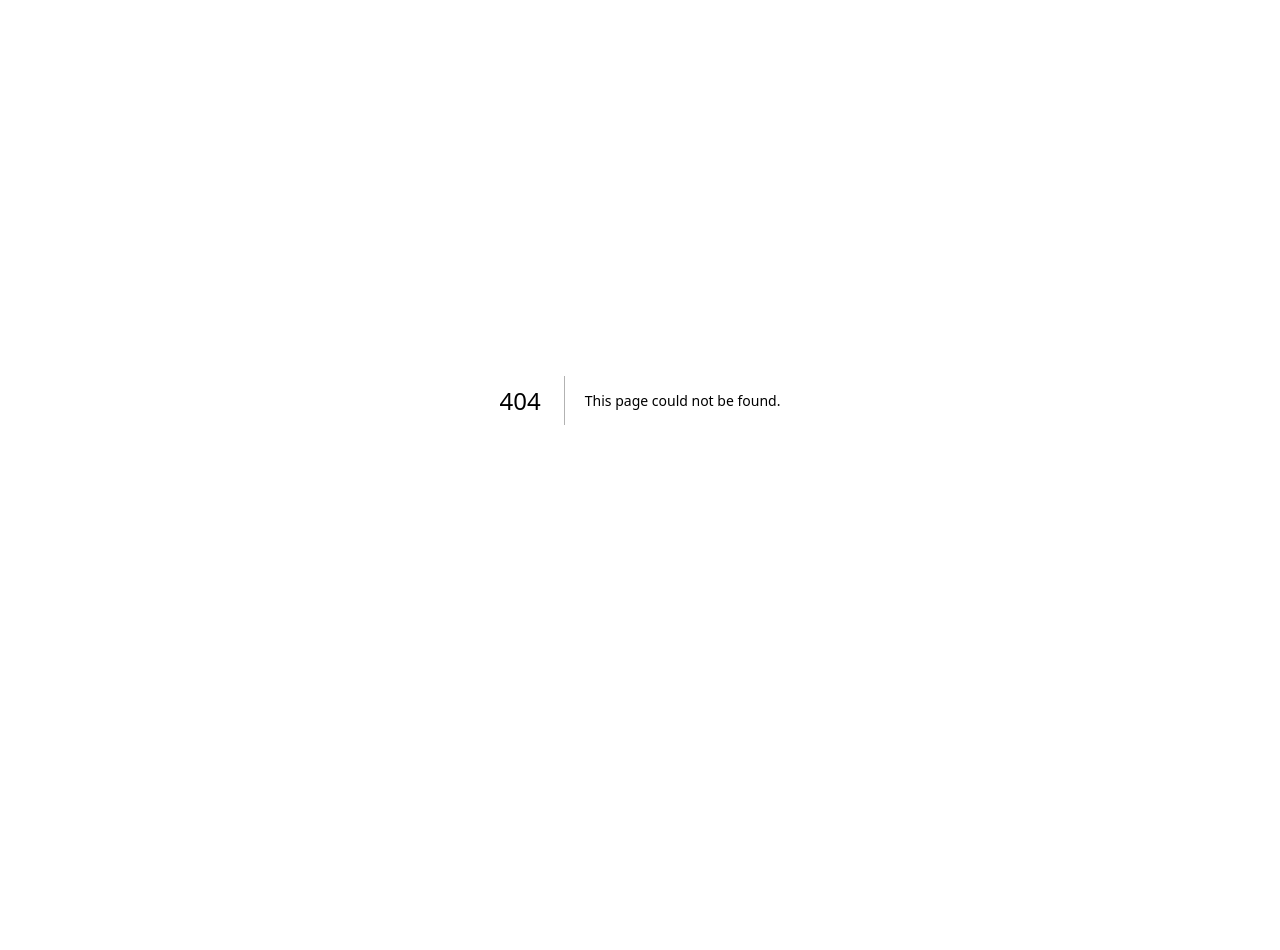
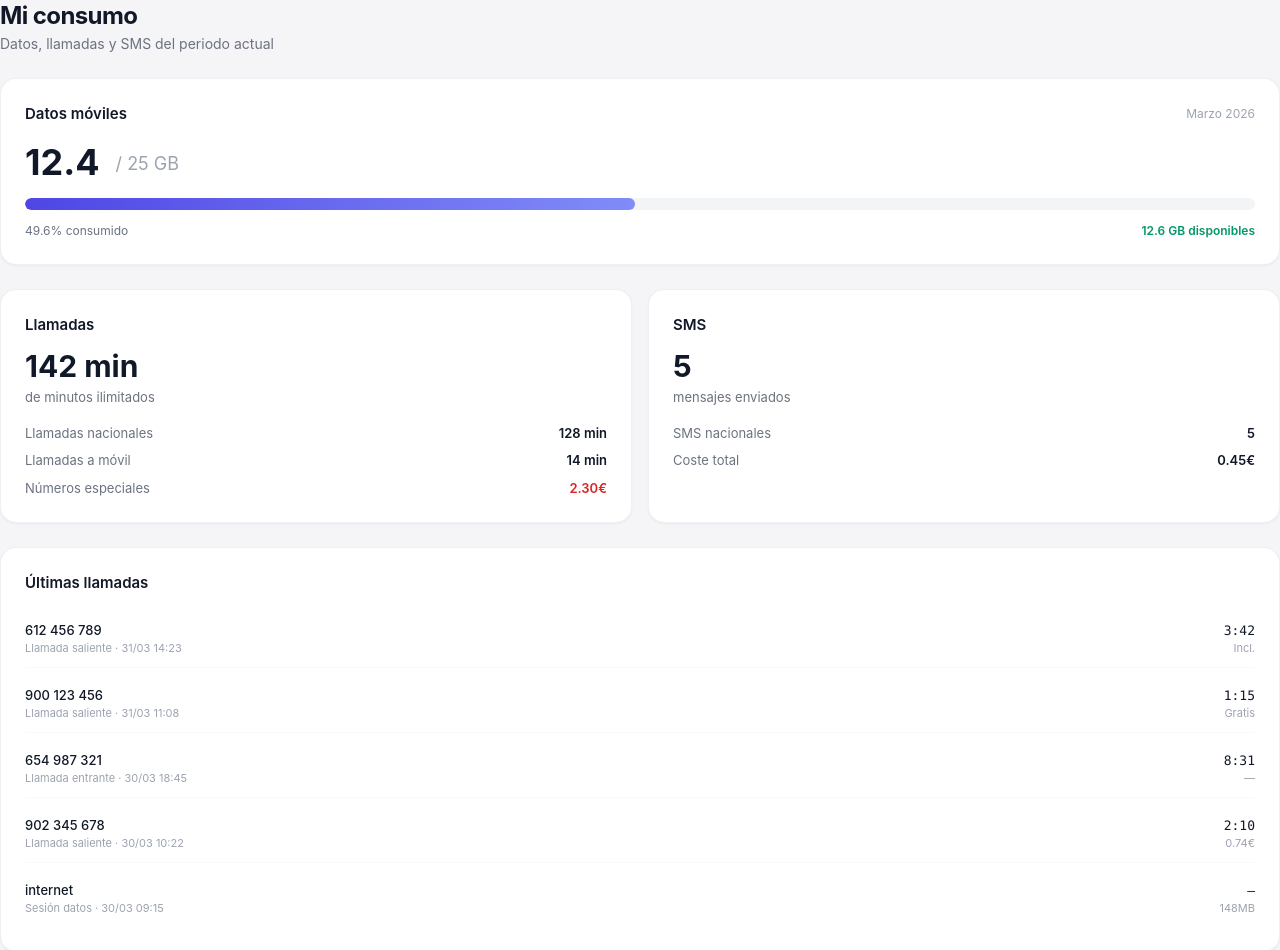
Before and after one commit to creatitagency/isp-manager-pro, a Next.js app: page /portal/consumo in a window 1280 px wide. Before the commit this address had no page. Before the commit the page ends 800 px from the top, so only its background shows below. Built offline with nearby package versions, Linux system fonts and the light colour scheme.

Commit message:
Add src/app/(portal)/portal/consumo/page.tsx

```diff
--- /dev/null
+++ b/src/app/(portal)/portal/consumo/page.tsx
@@ -0,0 +1,96 @@
+/**
+ * Customer Portal — Consumption / Usage page
+ */
+export default function PortalConsumo() {
+  return (
+    <div className="space-y-6 animate-fade-in">
+      <div>
+        <h1 className="page-title">Mi consumo</h1>
+        <p className="page-subtitle">Datos, llamadas y SMS del periodo actual</p>
+      </div>
+
+      {/* Data Usage */}
+      <div className="card p-6">
+        <div className="flex items-center justify-between mb-4">
+          <div className="section-title">Datos móviles</div>
+          <span className="text-[12px] text-gray-400">Marzo 2026</span>
+        </div>
+        <div className="flex items-end gap-4 mb-4">
+          <div className="text-4xl font-bold text-gray-900">12.4</div>
+          <div className="text-lg text-gray-400 mb-1">/ 25 GB</div>
+        </div>
+        <div className="h-3 bg-gray-100 rounded-full overflow-hidden mb-3">
+          <div className="h-full bg-gradient-to-r from-brand-600 to-brand-400 rounded-full" style={{ width: "49.6%" }} />
+        </div>
+        <div className="flex justify-between text-[12px]">
+          <span className="text-gray-500">49.6% consumido</span>
+          <span className="text-emerald-600 font-semibold">12.6 GB disponibles</span>
+        </div>
+      </div>
+
+      {/* Voice & SMS */}
+      <div className="grid grid-cols-1 md:grid-cols-2 gap-4">
+        <div className="card p-6">
+          <div className="section-title mb-3">Llamadas</div>
+          <div className="text-3xl font-bold text-gray-900">142 min</div>
+          <div className="text-[13px] text-gray-500 mt-1">de minutos ilimitados</div>
+          <div className="mt-4 space-y-2">
+            <div className="flex justify-between text-[13px]">
+              <span className="text-gray-500">Llamadas nacionales</span>
+              <span className="font-semibold">128 min</span>
+            </div>
+            <div className="flex justify-between text-[13px]">
+              <span className="text-gray-500">Llamadas a móvil</span>
+              <span className="font-semibold">14 min</span>
+            </div>
+            <div className="flex justify-between text-[13px]">
+              <span className="text-gray-500">Números especiales</span>
+              <span className="font-semibold text-red-600">2.30€</span>
+            </div>
+          </div>
+        </div>
+
+        <div className="card p-6">
+          <div className="section-title mb-3">SMS</div>
+          <div className="text-3xl font-bold text-gray-900">5</div>
+          <div className="text-[13px] text-gray-500 mt-1">mensajes enviados</div>
+          <div className="mt-4 space-y-2">
+            <div className="flex justify-between text-[13px]">
+              <span className="text-gray-500">SMS nacionales</span>
+              <span className="font-semibold">5</span>
+            </div>
+            <div className="flex justify-between text-[13px]">
+              <span className="text-gray-500">Coste total</span>
+              <span className="font-semibold">0.45€</span>
+            </div>
+          </div>
+        </div>
+      </div>
+
+      {/* Usage History */}
+      <div className="card p-6">
+        <div className="section-title mb-4">Últimas llamadas</div>
+        <div className="space-y-2">
+          {[
+            { dest: "612 456 789", type: "Llamada saliente", dur: "3:42", cost: "Incl.", date: "31/03 14:23" },
+            { dest: "900 123 456", type: "Llamada saliente", dur: "1:15", cost: "Gratis", date: "31/03 11:08" },
+            { dest: "654 987 321", type: "Llamada entrante", dur: "8:31", cost: "—", date: "30/03 18:45" },
+            { dest: "902 345 678", type: "Llamada saliente", dur: "2:10", cost: "0.74€", date: "30/03 10:22" },
+            { dest: "internet", type: "Sesión datos", dur: "—", cost: "148MB", date: "30/03 09:15" },
+          ].map((call, i) => (
+            <div key={i} className="flex items-center justify-between py-2.5 border-b border-gray-50 last:border-0">
+              <div className="flex-1">
+                <div className="text-[13px] font-medium text-gray-900">{call.dest}</div>
+                <div className="text-[11px] text-gray-400">{call.type} · {call.date}</div>
+              </div>
+              <div className="text-right">
+                <div className="text-[13px] font-mono">{call.dur}</div>
+                <div className="text-[11px] text-gray-400">{call.cost}</div>
+              </div>
+            </div>
+          ))}
+        </div>
+      </div>
+    </div>
+  );
+}
```
